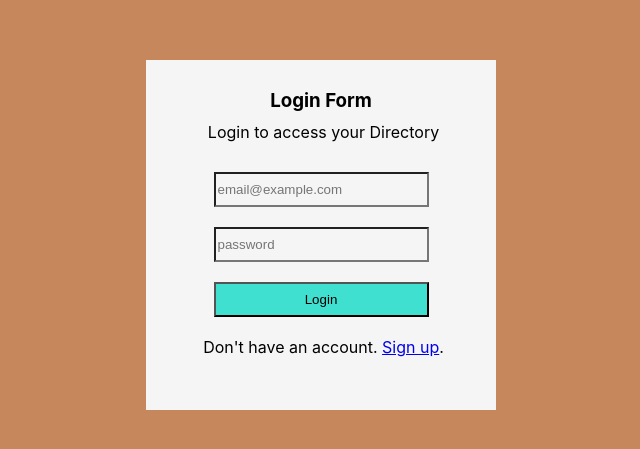
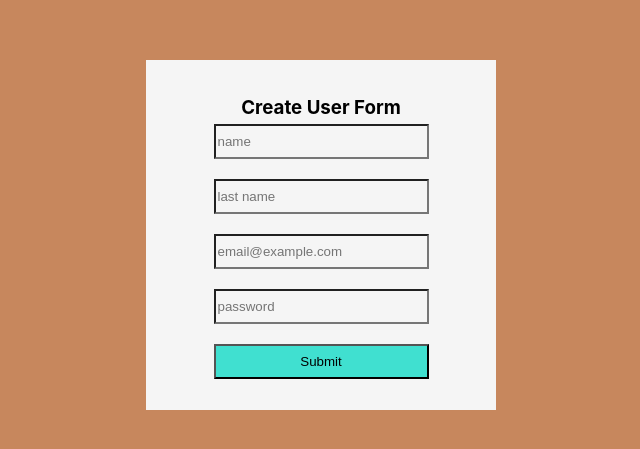
Before and after one commit to mrgunes/directory-app-frontend, a React (Create React App) app: page / in a window 1280 px wide. Shown: the part 165-614 px from the top of the page, without its empty margins (319-959 px from the left). Built offline with nearby package versions, Linux system fonts and the light colour scheme.

Commit message:
Add css rules for Sign up page and all class name simplified.

```diff
--- a/src/App.css
+++ b/src/App.css
@@ -1,4 +1,4 @@
-.loginPageMain {
+.pageMain {
     background-color:whitesmoke;
     width: 350px;
     height: 350px;
@@ -7,56 +7,56 @@
     align-items: center;
 }
 
-.loginPageMainOne h3, .loginPageMainOne p{
+.pageMainOne h3, .pageMainOne p{
     background-color:whitesmoke;
     text-align: center;
 }
 
-.loginPageMainOne h3{
+.pageMainOne h3{
     margin:0;
     padding:5px
 }
 
-.loginPageMainOne p{
+.pageMainOne p{
     margin:0;
     padding:5px 0 30px 5px
 }
 
-.loginPageMainTwo, .loginPageMainThree {
+.pageMainTwo, .pageMainThree {
     background-color: whitesmoke;
 }
 
-.loginPageMainTwo{
+.pageMainTwo{
     display: flex;
     flex-flow: column wrap;
     align-content: space-around;
 }
 
-.loginPageMainTwo input {
+.pageMainTwo input {
     background-color: whitesmoke;
     width: 215px;
     height: 35px;
     margin: 0 0 20px 0px;
 }
 
-.loginPageMainThree{
+.pageMainThree{
     display: flex;
     flex-direction: column;
     align-items: center;
 }
-.loginPageMainThree button{
+.pageMainThree button{
     background-color:turquoise;
     width: 215px;
     height: 35px;
 }
 
-.loginPageMainThree p{
+.pageMainThree p{
     background-color:whitesmoke;
     margin: 15px 0px 0 0;
     padding:5px 0 30px 5px;
     text-align: center;
 }
 
-.loginPageMainThree a{
+.pageMainThree a{
     background-color: whitesmoke;
 }
--- a/src/containers/App.js
+++ b/src/containers/App.js
@@ -1,10 +1,12 @@
 import '../App.css';
 import LoginPage from './LoginPage'
+import SignUp from './SignUp';
 
 function App() {
   return (
     <div className="main">
-      <LoginPage/>
+      {/* <LoginPage/> */}
+      <SignUp/>
     </div>
   );
 }
--- a/src/containers/LoginPage.js
+++ b/src/containers/LoginPage.js
@@ -2,17 +2,17 @@ import React from 'react'
 
 export default function LoginPage() {
     return (
-        <div className='loginPageMain'>
-            <div className='loginPageChild'>
-                <div className='loginPageMainOne'>
+        <div className='pageMain'>
+            <div className='pageChild'>
+                <div className='pageMainOne'>
                     <h3>Login Form</h3>
                     <p>Login to access your Directory</p>
                 </div>
-                <div className='loginPageMainTwo'>
+                <div className='pageMainTwo'>
                     <input placeholder='email@example.com'/>
                     <input placeholder='password' />
                 </div>
-                <div className='loginPageMainThree'>
+                <div className='pageMainThree'>
                     <span>
                         <button>Login</button>
                     </span>
--- a/src/containers/SignUp.js
+++ b/src/containers/SignUp.js
@@ -0,0 +1,28 @@
+import React from 'react'
+
+export default function SignUp() {
+    return (
+        <div>
+            <div className='pageMain'>
+            <div className='pageChild'>
+                <div className='pageMainOne'>
+                    <h3>Create User Form</h3>
+                </div>
+                <div className='pageMainTwo'>
+                    <input placeholder='name'/>
+                    <input placeholder='last name' />
+                </div>
+                <div className='pageMainTwo'>
+                    <input placeholder='email@example.com'/>
+                    <input placeholder='password' />
+                </div>
+                <div className='pageMainThree'>
+                    <span>
+                        <button>Submit</button>
+                    </span>
+                </div>
+            </div>
+        </div>
+        </div>
+    )
+}
```
